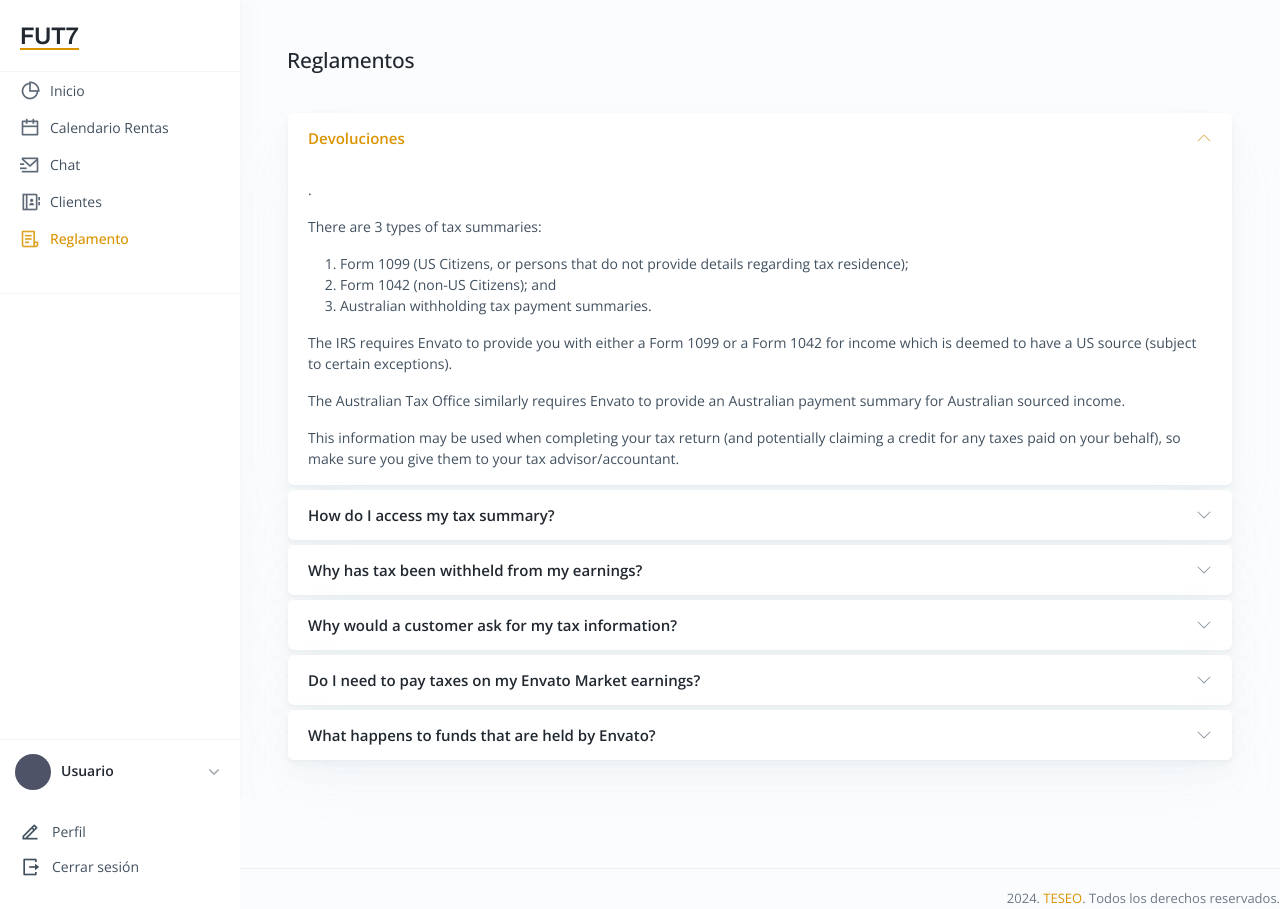
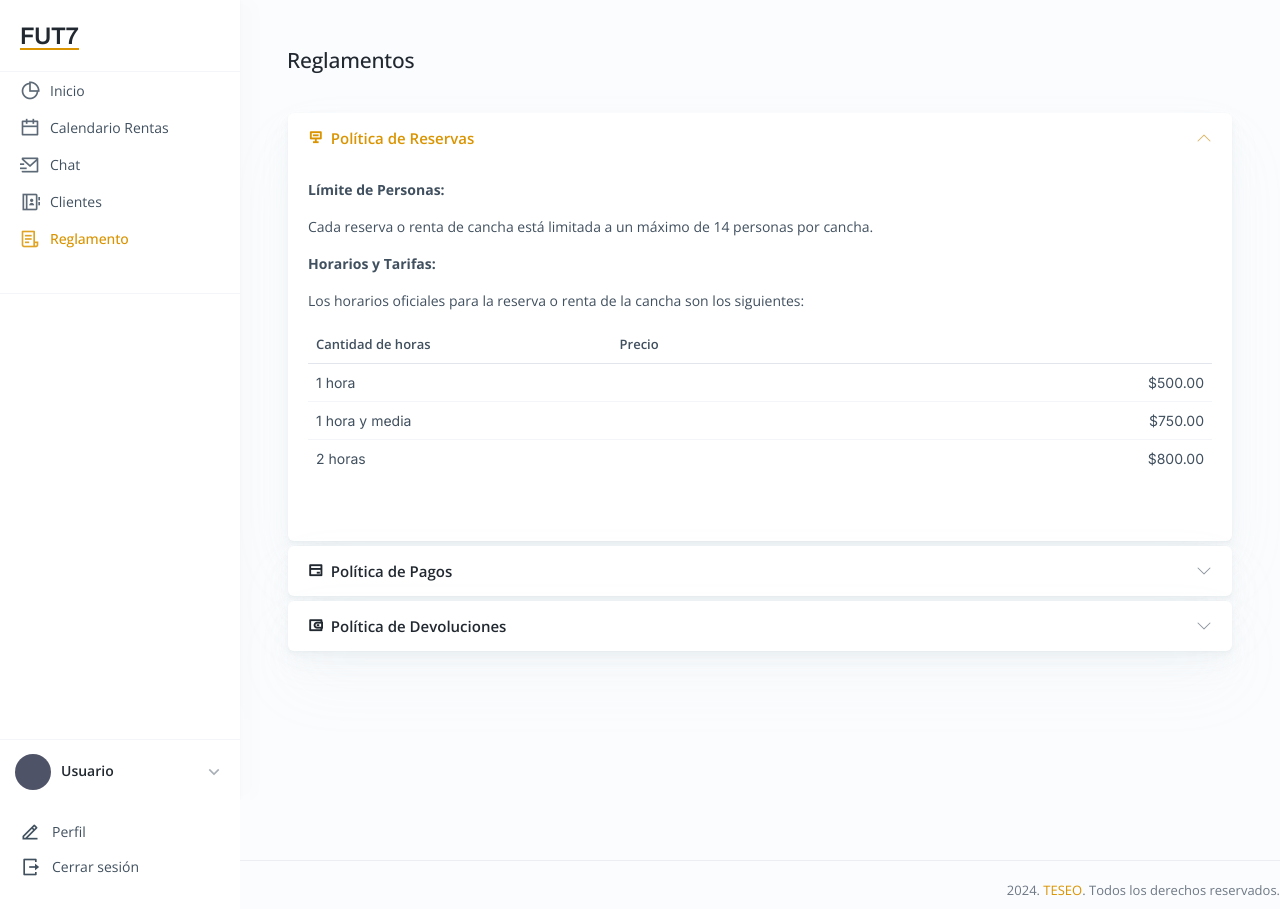
Before and after one commit to MiguelDWT4toCreativo/Fut7Montessory, a React (Create React App) app: page /pages/faq in a window 1280 px wide. Built offline with nearby package versions, Linux system fonts and the light colour scheme; a small style sheet from the web is missing.

Commit message:
Reglamento

```diff
--- a/src/apps/AppCalendar.js
+++ b/src/apps/AppCalendar.js
@@ -415,8 +415,8 @@ export default function AppCalendar() {
 
             {/** <h5 className="section-title section-title-sm mb-4">My Calendar</h5>*/}
             <Nav className="nav-calendar mb-4">
-              <Nav.Link href="" className="calendar"><span></span> Confirmadas</Nav.Link>
-              <Nav.Link href="" className="birthday"><span></span> Pendientes</Nav.Link>
+              <Nav.Link href="" className="birthday"><span></span> Confirmadas</Nav.Link>
+              <Nav.Link href="" className="calendar"><span></span> Pendientes</Nav.Link>
               <Nav.Link href="" className="holiday"><span></span> Finalizadas</Nav.Link>
             </Nav>
 
--- a/src/data/CalendarEvents.js
+++ b/src/data/CalendarEvents.js
@@ -26,8 +26,8 @@ const birthdayEvents = {
   events: [
     {
       id: '11',
-      start: curYear+'-'+curMonth+'-06',
-      end: curYear+'-'+curMonth+'-06',
+      start: curYear+'-'+curMonth+'-13',
+      end: curYear+'-'+curMonth+'-13',
       title: 'Yoali'
     },
 
--- a/src/pages/Faq.js
+++ b/src/pages/Faq.js
@@ -1,5 +1,5 @@
 import React from "react";
-import { Accordion, Row, Col, Form, Nav, Breadcrumb } from "react-bootstrap";
+import { Accordion, Row, Table, Col, Form, Nav, Breadcrumb } from "react-bootstrap";
 import Footer from "../layouts/Footer";
 import HeaderMobile from "../layouts/HeaderMobile";
 
@@ -25,71 +25,105 @@ export default function Faq() {
             </div> */}
 
             <Accordion defaultActiveKey="0" className="accordion-faq">
-              <Accordion.Item eventKey="0">
-                <Accordion.Header>Devoluciones</Accordion.Header>
+
+            <Accordion.Item eventKey="0">
+                <Accordion.Header><i class="ri-reserved-line"></i> &nbsp; Política de Reservas</Accordion.Header>
                 <Accordion.Body>
-                  <p>.</p>
-                  <p>There are 3 types of tax summaries:</p>
-                  <ol>
-                    <li>Form 1099 (US Citizens, or persons that do not provide details regarding tax residence);</li>
-                    <li>Form 1042 (non-US Citizens); and</li>
-                    <li>Australian withholding tax payment summaries.</li>
-                  </ol>
+                  <p><strong>Límite de Personas:</strong> </p>
+                    <p>Cada reserva o renta de cancha está limitada a un máximo de 14 personas por cancha.</p>
+                    <p></p>
 
-                  <p>The IRS requires Envato to provide you with either a Form 1099 or a Form 1042 for income which is deemed to have a US source (subject to certain exceptions).</p>
-                  <p>The Australian Tax Office similarly requires Envato to provide an Australian payment summary for Australian sourced income.</p>
-                  <p className="mb-0">This information may be used when completing your tax return (and potentially claiming a credit for any taxes paid on your behalf), so make sure you give them to your tax advisor/accountant.</p>
+                  <p><strong>Horarios y Tarifas:</strong></p>
+                  <p>Los horarios oficiales para la reserva o renta de la cancha son los siguientes:</p>
+                  <Table className="table-agent mb-5" responsive>
+                    <thead>
+                      <tr>
+                        <th>Cantidad de horas</th>
+                        <th>Precio</th>
+                      </tr>
+                    </thead>
+                    <tbody>
+                    {[
+                      {
+                        "id": "1 hora",
+                        "quota": '$500.00',//Monto
+                      },{
+                        "id": "1 hora y media",
+                        "quota": '$750.00',//Monto
+                      },{
+                        "id": "2 horas",
+                        "quota": '$800.00',//Monto
+                      },
+                    ].map((item, index) => (
+                      <tr key={index}>
+                        <td><span className="ff-numerals">{item.id}</span></td>
+                        <td><span className="ff-numerals">{item.quota}</span></td>
+                      </tr>
+                    ))}
+                  </tbody>
+                  </Table>
+
+
                 </Accordion.Body>
               </Accordion.Item>
               <Accordion.Item eventKey="1">
+                <Accordion.Header><i class="ri-bank-card-line"></i> &nbsp; Política de Pagos</Accordion.Header>
+                <Accordion.Body>
+                  <p><strong>Opciones de Pago:</strong> </p>
+                    <p>Al realizar una nueva reserva, el cliente podrá elegir entre dos métodos de pago...</p>
+                    <ul>
+                        <li>Oxxo</li>
+                        <li>Tarjeta</li>
+                    </ul>
+                  <p> <strong>Tiempo de Confirmación:</strong> </p>
+                    <ul>
+                      <li>El proceso de pago tendrá un tiempo de <strong>espera de 1 hora</strong> para reflejarse en el sistema. Durante este tiempo, la reserva se mantendrá <strong>
+                      <a href="#">pendiente</a></strong> y el horario seleccionado será bloqueado para otros usuarios.</li>
+                      <li>Si después del tiempo de espera de 1 hora no se ha confirmado el pago, la reserva de la cancha se eliminará, y el horario seleccionado será liberado como disponible para cualquier otro usuario.</li>
+                      </ul>
+                </Accordion.Body>
+              </Accordion.Item>
+
+              <Accordion.Item eventKey="2">
+                <Accordion.Header><i class="ri-wallet-3-line"></i> &nbsp; Política de Devoluciones</Accordion.Header>
+                <Accordion.Body>
+                  <p><strong>Cancelación con más de 24 horas de antelación:</strong> </p>
+                    <ul>
+                      <li>Si el cliente desea cancelar su reserva y lo hace con al menos 24 horas de antelación al evento, se le reembolsará el 100% del monto pagado.</li>
+                    </ul>
+                  <p> <strong>Cancelación con menos de 24 horas de antelación:</strong> </p>
+                    <ul>
+                      <li>Si el cliente cancela su reserva con menos de 24 horas de antelación al evento, se le reembolsará solo el 50% del monto pagado.</li>
+                    </ul>
+                </Accordion.Body>
+              </Accordion.Item>
+
+
+              {/** <Accordion.Item eventKey="2">
                 <Accordion.Header>How do I access my tax summary?</Accordion.Header>
                 <Accordion.Body>
                   <p>Tax summaries are available electronically from your account settings, but we've made a slight change in how you access them to help protect your information.</p>
-                  <p>Previously the 'Tax Summaries' option was available for everyone from the Author Tools menu in your account settings once you were logged in. Now, you will need to enable Two-Factor Authentication (2FA) before this option is visible, as well as update your preferences in 'Tax Information' - also available under Author Tools.</p>
                   <p><strong>Please follow these steps to view your tax summary</strong></p>
                   <ol>
-                    <li>Once you're logged into your account, go to your settings and under the “Author Tools” section on the left, click on Tax Information.</li>
-                    <li>At the top of the Tax Information section you will be able to 'opt in' to view your online Tax Summary by ticking 'Access Digital Tax Summaries'</li>
+                    <li>123.</li>
                   </ol>
-
                   <p className="mb-0"><i><strong>Please note:</strong> You can opt-out of having your tax summary available digitally at any time, as well as disabling 2FA, however, we don't recommend this.</i></p>
-                </Accordion.Body>
-              </Accordion.Item>
-              <Accordion.Item eventKey="2">
-                <Accordion.Header>Why has tax been withheld from my earnings?</Accordion.Header>
-                <Accordion.Body>
-                  <p>Envato is required by law to withhold certain taxes from your earnings as an author. The relevant section of the author agreement says:</p>
                   <p><i>If required by law, we may deduct or withhold taxes (including withholding tax) in connection with your being an author. If so, we will give you relevant document that's required by law about the deduction or withholding (like documentation allowing you to access rebates or credits, or to manage your tax affairs).</i></p>
-                  <p>As an Australian company, Envato Elements Pty Ltd is required to withhold Australian Royalty Withholding Tax (AU RWT) from earnings paid out to authors located in other countries. The tax rate that applies can vary between 0% and 30%, depending on the tax treaty (if any) between Australia and your country.</p>
-                  <p>We use the country information from your tax form (W8/W9) to calculate the amount to withhold. So please make sure you keep this information up to date if you move countries.</p>
-                  <p className="mb-0">If taxes are withheld from your earnings, we will provide you with a relevant document each year to help you manage your tax affairs, for example, to claim a credit on your tax return for the amount withheld.</p>
-                </Accordion.Body>
-              </Accordion.Item>
-              <Accordion.Item eventKey="3">
-                <Accordion.Header>Why would a customer ask for my tax information?</Accordion.Header>
-                <Accordion.Body>
-                  <p>From time to time you may receive requests from customers requesting a certificate of residency from you.</p>
-                  <p>There are a number of reasons why they might be doing this, a couple are:</p>
                   <ul>
                     <li>Some countries, such as Poland, require customers to submit certain tax information that includes information about where they have purchased from, and how much they paid.</li>
                     <li>Some companies, such as US companies, may have a code of business conduct that requires proper certification from you as to your tax residency status.</li>
                   </ul>
-                  <p className="mb-0">Please note that if you do not provide your tax information to the customer, they may not be able to purchase your item.</p>
-                </Accordion.Body>
-              </Accordion.Item>
-              <Accordion.Item eventKey="4">
-                <Accordion.Header>Do I need to pay taxes on my Envato Market earnings?</Accordion.Header>
-                <Accordion.Body>
-                  <p>Any earnings that you receive from Envato Market are your responsibility to manage appropriately within your local country. We cannot provide advice on how you should proceed to pay taxes on your author earnings as tax laws vary greatly from country to country.</p>
-                  <p>We encourage you to seek out professional advice on tax-law and filing taxes. While the specifics of your country's tax laws might be different, there's a good chance that your government still wants you to declare your income.</p>
-                </Accordion.Body>
-              </Accordion.Item>
-              <Accordion.Item eventKey="5">
-                <Accordion.Header>What happens to funds that are held by Envato?</Accordion.Header>
-                <Accordion.Body>
                   <p>It is Envato's policy to suspend access to and prohibit the removal of funds from author accounts that Envato determines are related to individuals located in or associated with restricted countries. Funds held in suspended accounts will be held by Envato until the user is permitted to receive them. If you believe your account has been suspended in error, please <a href="/">Contact Us</a> immediately.</p>
                 </Accordion.Body>
-              </Accordion.Item>
+              </Accordion.Item>     */}
+
+
+
+
+
+
+
+
             </Accordion>
           </Col>
          {/** <Col md="6" lg="7" xl="4" xxl="3">
--- a/src/pages/NotFound.js
+++ b/src/pages/NotFound.js
@@ -27,7 +27,7 @@ export default function NotFound() {
               <h1 className="error-number">404</h1>
               <h2 className="error-title">Página no encontrada</h2>
               <p className="error-text">Oops. La página que estabas buscando no existe. Es posible que hayas escrito mal la dirección o que la página se haya movido.</p>
-              <Link to="/dashboard/finance" className="btn btn-primary btn-error">Regresar al inicio</Link>
+              <Link to="/dashboard/helpdesk" className="btn btn-primary btn-error">Regresar al inicio</Link>
             </Col>
             <Col xs="8" lg="6" className="mb-5 mb-lg-0">
               <object type="image/svg+xml" data={pageSvg} className="w-100" aria-label="svg image"></object>
```
